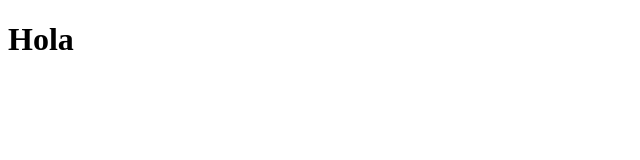
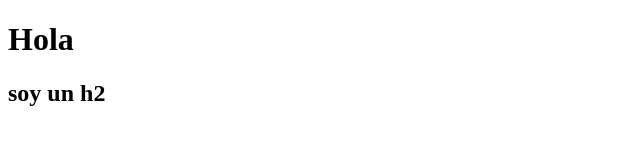
Before and after one commit to diegopaterno/Ejercicio_11, a plain HTML site: page index.html in a window 1280 px wide. Shown: the whole page, without its empty margins (0-640 px from the left). Drawn offline with Linux system fonts and the light colour scheme.

Commit message:
Primer commit

```diff
--- a/index.html
+++ b/index.html
@@ -8,5 +8,6 @@
   </head>
   <body>
     <h1>Hola</h1>
+    <h2>soy un h2</h2>
   </body>
 </html>
```
